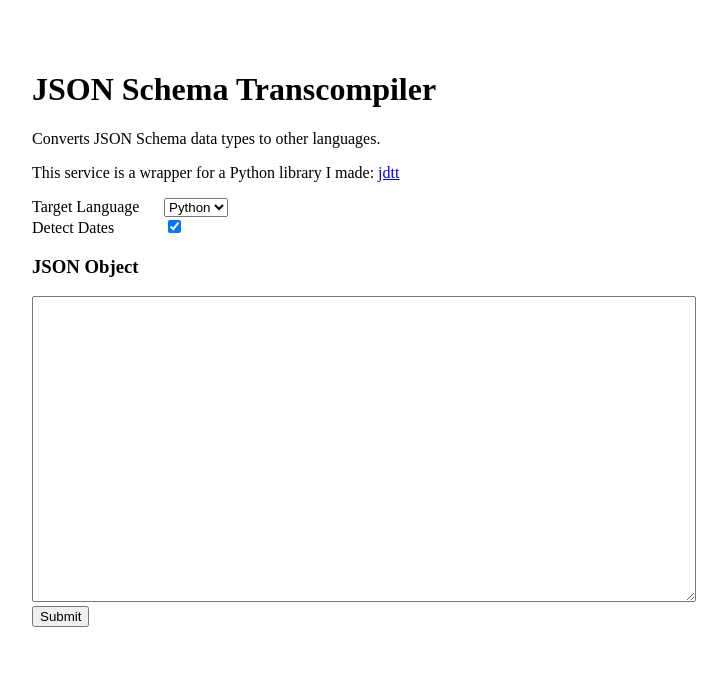
After one commit to joeyshi12/devtools, a Flask app: page /jdtt in a window 1280 px wide. The commit adds this page. Shown: the top 676 px of the page, without its empty margins (320-1047 px from the left). Run offline with Flask 2, Linux system fonts and the light colour scheme.

Commit message:
added transcompiler page

```diff
--- a/app.py
+++ b/app.py
@@ -1,5 +1,7 @@
+import json
 from dataclasses import dataclass
-from flask import Flask, Response, render_template, request
+from flask import Flask, Response, render_template, request, make_response
+from jdtt.conversion import json_to_language_str, TargetLanguage
 
 @dataclass
 class RequestInfo:
@@ -19,8 +21,36 @@ request_history: list[RequestInfo] = []
 def index() -> Response:
     return Response(render_template("index.html", history=request_history))
 
-@app.route("/webhook", methods=HTTP_METHODS)
+@app.route("/jdtt")
+def jdtt() -> Response:
+    return Response(render_template("jdtt.html", history=request_history))
+
+@app.route("/webhook")
 def webhook() -> Response:
+    return Response(render_template("webhook.html", history=request_history))
+
+@app.errorhandler(404)
+def page_not_found(e: Exception) -> Response:
+    return Response(render_template("404.html"), 404)
+
+@app.route("/jdtt/transcompile", methods=["POST"])
+def transcompile_schema() -> Response:
+    try:
+        target_language = TargetLanguage[request.form["targetLanguage"]]
+        detect_dates = request.form["detectDates"] == "on"
+        schema = json.loads(request.form["schema_text"])
+        json_target_language_str = json_to_language_str(schema, target_language, "Root", detect_date=detect_dates)
+        response = Response(json_target_language_str, 200)
+        response.headers["Content-Type"] = "utf-8"
+        return response
+    except Exception as e:
+        app.logger.error(e)
+        response = Response("Invalid JSON Object", 500)
+        response.headers["Content-Type"] = "utf-8"
+        return response
+
+@app.route("/webhook/capture", methods=HTTP_METHODS)
+def capture_request() -> Response:
     info = RequestInfo(
         request.url,
         request.method,
@@ -28,7 +58,6 @@ def webhook() -> Response:
         request.data.decode(),
         dict(request.headers)
     )
-    print(info.headers)
     while len(request_history) >= HIST_SIZE:
         request_history.pop(0)
     request_history.append(info)
--- a/requirements.txt
+++ b/requirements.txt
@@ -1 +1,2 @@
 Flask==2.2.2
+jdtt==1.0.7
--- /dev/null
+++ b/static/css/common.css
@@ -0,0 +1,11 @@
+body {
+    margin: 0 auto;
+    max-width: 36em;
+    padding-left: 50px;
+    padding-right: 50px;
+    padding-top: 50px;
+    padding-bottom: 50px;
+    word-break: keep-all;
+    text-rendering: optimizeLegibility;
+    font-kerning: normal;
+}
--- /dev/null
+++ b/static/css/jdtt.css
@@ -0,0 +1,5 @@
+.param-label {
+    display: inline-block;
+    width: 8rem;
+    text-align: left;
+}
--- /dev/null
+++ b/templates/404.html
@@ -0,0 +1,2 @@
+<h1>404 Not Found</h1>
+<img src="https://i.imgflip.com/5q7ff0.gif" alt="dying-emoji"  width="250" />
--- /dev/null
+++ b/templates/jdtt.html
@@ -0,0 +1,38 @@
+<!DOCTYPE html>
+<html lang="en">
+<head>
+    <title>JSON Schema Data Type Transcompiler</title>
+    <meta charset="UTF-8" />
+    <meta name="description" content="A webhook debugging tool." />
+    <meta name="author" content="Joey Shi" />
+    <meta name="viewport" content="width=device-width" />
+    <link rel="icon" href="/static/favicon.svg" type="image/svg+xml" />
+    <link rel="stylesheet" href="/static/css/common.css"/>
+    <link rel="stylesheet" href="/static/css/jdtt.css"/>
+</head>
+<body>
+    <h1>JSON Schema Transcompiler</h1>
+    <div>
+        <p>Converts JSON Schema data types to other languages.</p>
+        <p>This service is a wrapper for a Python library I made: <a href="https://github.com/joeyshi12/json-data-type-transcompiler">jdtt</a></p>
+    </div>
+    <form action="/jdtt/transcompile" method="POST" target="_blank">
+        <div>
+            <label class="param-label">Target Language</label>
+            <select name="targetLanguage">
+                <option value="PYTHON">Python</option>
+                <option value="SCALA">Scala</option>
+            </select>
+        </div>
+        <div>
+            <label class="param-label">Detect Dates</label>
+            <input type="checkbox" name="detectDates" checked />
+        </div>
+        <div>
+            <h3>JSON Object</h3>
+            <textarea name="schema_text" rows="20" cols="80"></textarea>
+        </div>
+        <input type="submit" value="Submit" />
+    </form>
+</body>
+</html>
```
Also changed, not shown: static/css/webhook.css (renamed from static/styles.css, +0 -7 lines), templates/index.html (+10 -42 lines), templates/webhook.html (added, +55 -0 lines).
